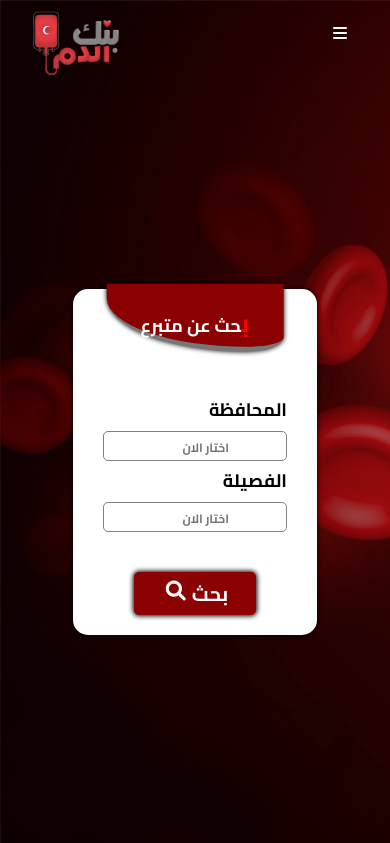
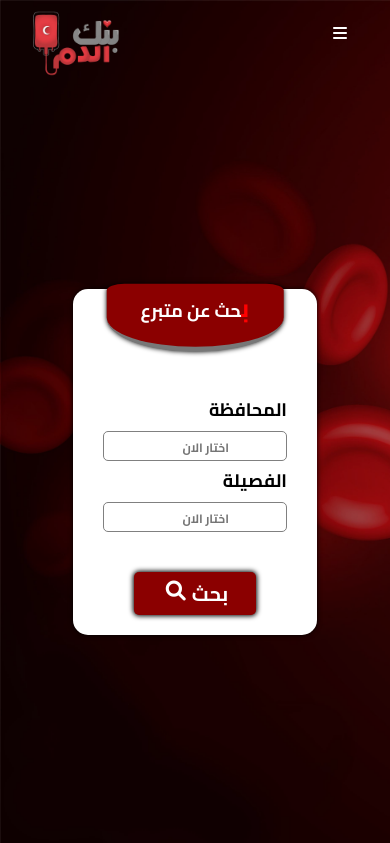
Before and after one commit to ahmedkaled/blood, a PHP site: page /donor.html in a window 390 px wide. Shown: the top 843 px of the page. Run offline with PHP 8.4, Linux system fonts and the light colour scheme.

Commit message:
update query from 767px

```diff
--- a/css/styledonor.css
+++ b/css/styledonor.css
@@ -209,6 +209,7 @@ form {
 @media (max-width:767px) {
   form {
     width: 100%;
+    /* padding: 0 10px; */
   }
 }
 form::after {
@@ -240,6 +241,7 @@ form::before {
 }
 
 @media (max-width:767px) {
+
   form::before {
     display: none;
   }
@@ -248,6 +250,7 @@ form::before {
     top: -60px;
     right: 36%;
     height: 177px;
+    border-radius: 50% 10% 10% 50%;
   }
 }
 form .text h3 {
@@ -266,6 +269,7 @@ form .text::first-letter {
  form .text h3 {
    color: white;
    position: relative;
+   top: -15px;
    z-index: 200;
    padding-top: 0;
    font-size: 18px;
```
